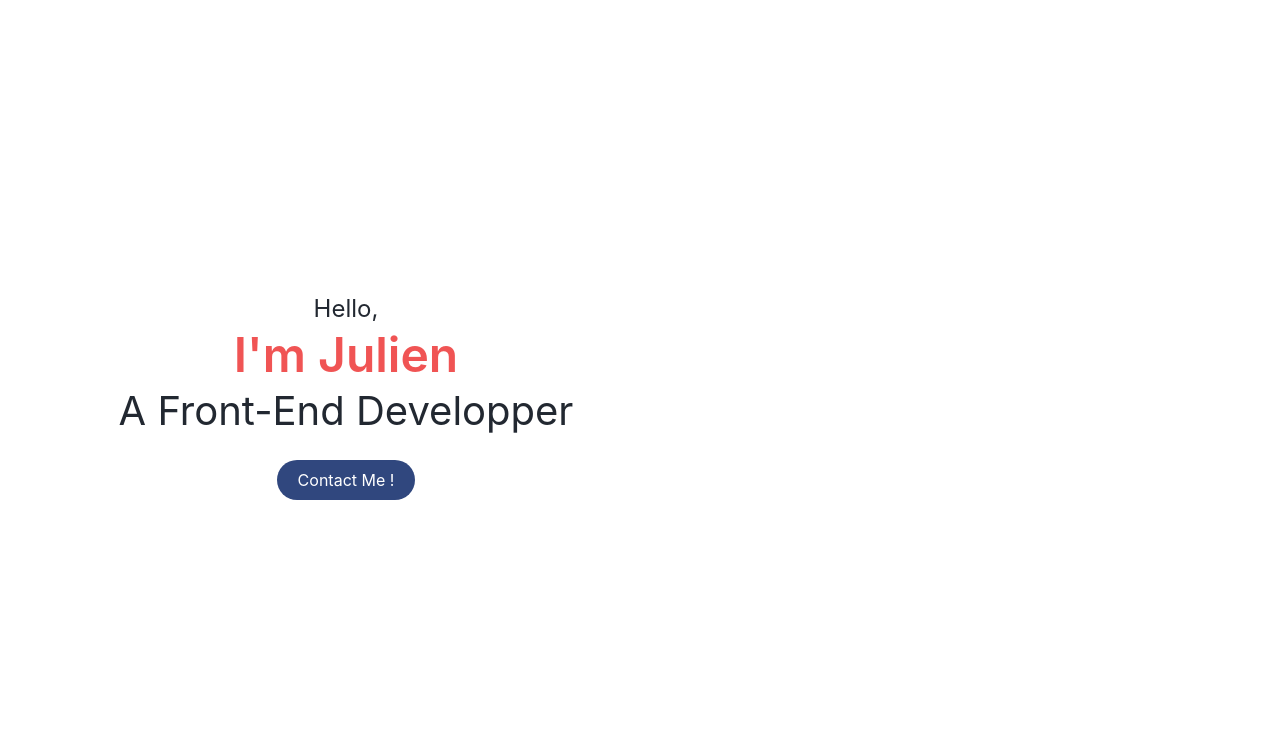
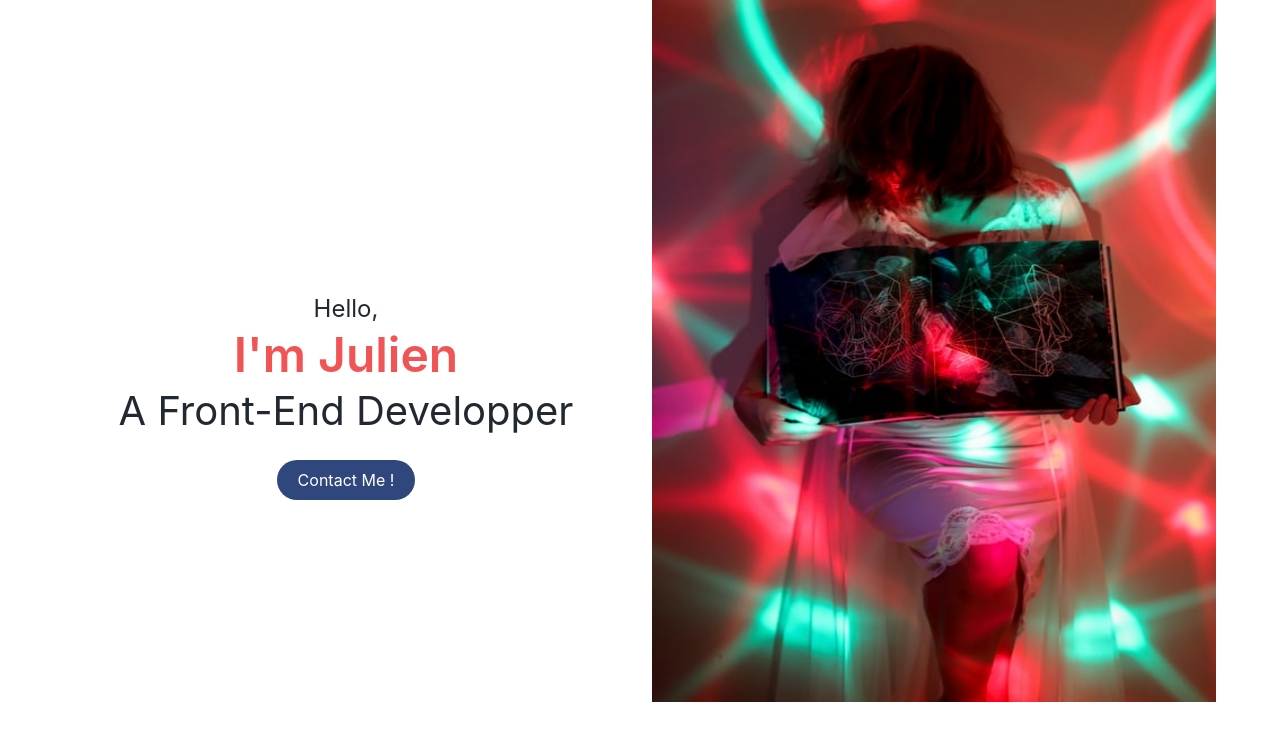
Before and after one commit to TrellixVulnTeam/portfolio_WRT2, a website: page index.html in a window 1280 px wide. Shown: the part 55-796 px from the top of the page. Drawn offline with Linux system fonts and the light colour scheme.

Commit message:
right accueil section done

```diff
--- a/index.html
+++ b/index.html
@@ -17,7 +17,7 @@
     <nav class="navbar" role="navigation" aria-label="main navigation">
       <div class="container">
         <div class="navbar-brand">
-          <a href="#" class="navbar-item">
+          <a href="#" class="navbar-item has-text-dark">
             <img
               src="ressources/images/ufo-logo.svg"
               alt="logo principal du portfolio"
@@ -55,6 +55,7 @@
         </div>
       </div>
     </nav>
+    <!-- accueil -->
     <div class="container">
       <div class="columns is-6-desktop">
         <div class="column is-6-desktop">
@@ -74,6 +75,15 @@
             </div>
           </section>
         </div>
+        <!-- right section -->
+        <div class="column is-6-desktop has-text-centered is-hidden-touch">
+          <figure class="image is-4by5">
+            <img
+              src="/ressources/images/digital-painting.jpeg"
+              alt="image d'accueil"
+            />
+          </figure>
+        </div>
       </div>
     </div>
     <script src="index.js"></script>
```
